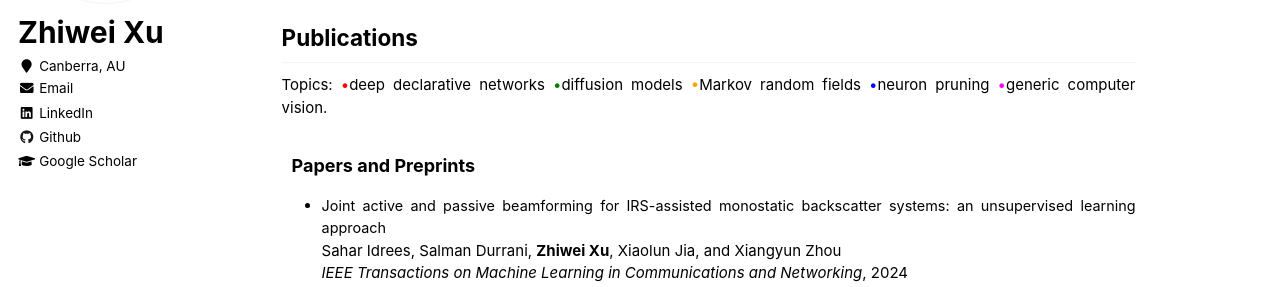
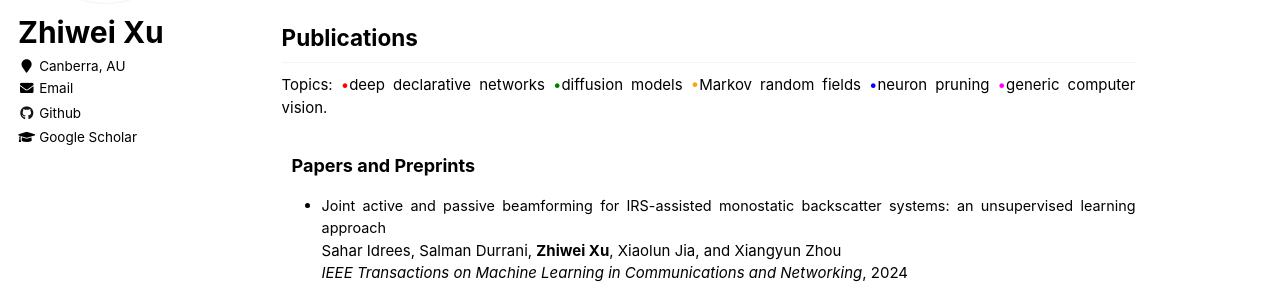
Before and after one commit to zwxu064/zwxu064.github.io, a Jekyll site: the page built from _pages/about.html, in a window 1280 px wide. Shown: the part 294-581 px from the top of the page. Built offline with Jekyll 4.4.1, drawn with Linux system fonts in a browser that asks for light colours.

Commit message:
Update _config.yml

```diff
--- a/_config.yml
+++ b/_config.yml
@@ -102,7 +102,7 @@ author:
   instagram        :
   impactstory      : #"https://profiles.impactstory.org/u/xxxx-xxxx-xxxx-xxxx"
   lastfm           :
-  linkedin         : zhiwei-xu-064
+  linkedin         : # zhiwei-xu-064
   orcid            :
   pinterest        :
   soundcloud       :
```
